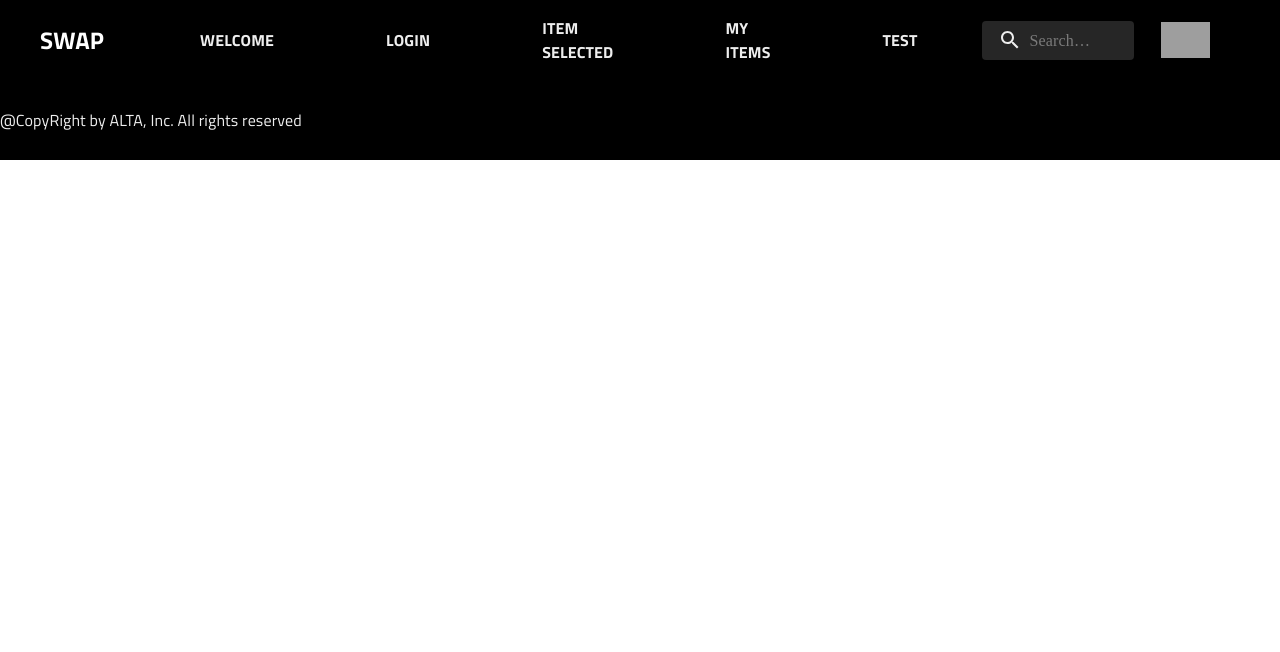
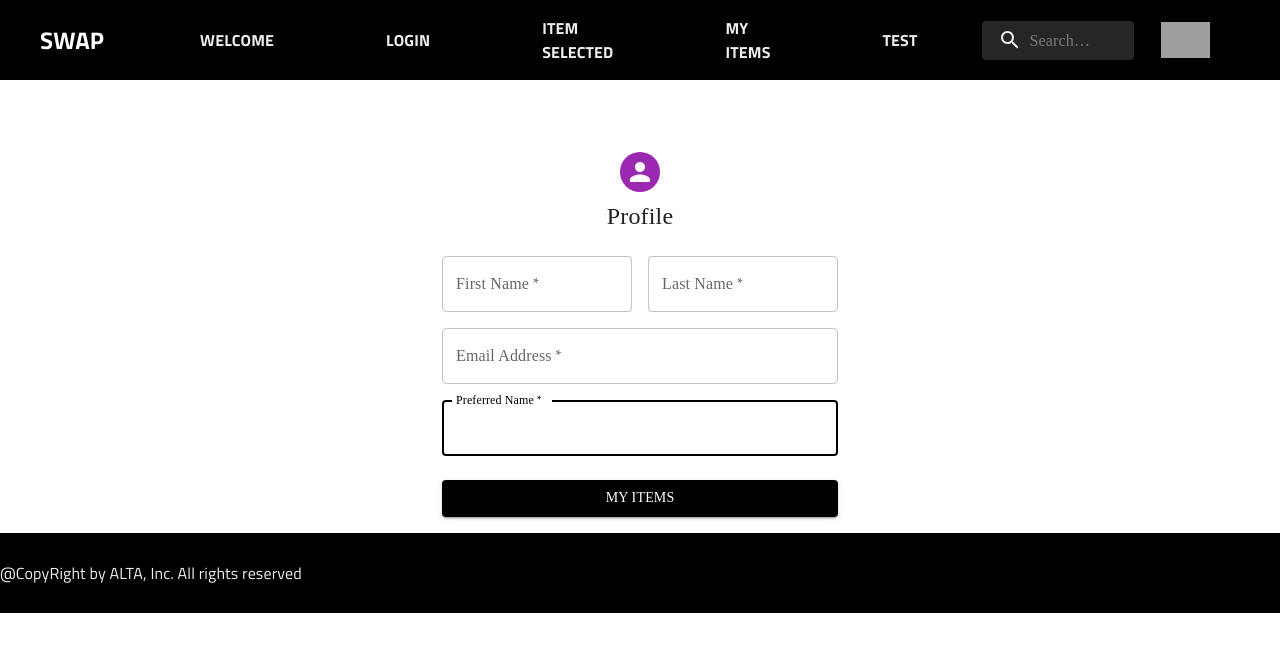
Before and after one commit to acheredn/alta, a React (Create React App) app: page /profile in a window 1280 px wide. Shown: the top 652 px of the page. Built offline with nearby package versions, Linux system fonts and the light colour scheme; no server answers; grey boxes are pictures that could not be loaded.

Commit message:
added a plain profile page

```diff
--- a/src/App.js
+++ b/src/App.js
@@ -10,6 +10,7 @@
 import ItemSelected from './pages/ItemSelected/itemSelected';
 import SignUp from './pages/SignUp/signup';
 import Test from './pages/Test/test';
+import Profile from './pages/Profile/profile';
 import { getFirestore, collection, getDocs } from 'firebase/firestore/lite';
 import Footer from './components/Footer';
 import MyItems from './pages/MyItems/myItems';
@@ -40,6 +41,7 @@
                 <Route path='/sign-up' element={<SignUp />} />
                 <Route path='/my-items' element={<MyItems />} />
                 <Route path='/test' element={<Test />} />
+                <Route path='/profile' element={<Profile />} />
             </Routes>
             <Footer />
         </Router>
--- a/src/components/Navbar/NavBar.js
+++ b/src/components/Navbar/NavBar.js
@@ -6,6 +6,7 @@
 import IconButton from '@mui/material/IconButton';
 import Menu from '@mui/material/Menu';
 import MenuItem from '@mui/material/MenuItem';
+import Link from '@mui/material/Link';
 import Typography from '@mui/material/Typography';
 import {logout, auth} from '../../firebase.js'
 import { styled, alpha } from '@mui/material/styles';
@@ -163,7 +164,10 @@
 					open={Boolean(anchorElUser)}
 					onClose={handleCloseUserMenu}
 				>
-					<MenuItem>
+					<MenuItem
+						component={Link}
+						href='/profile'
+					>
 						Profile
 					</MenuItem>
 					<MenuItem onClick={logout}>
--- /dev/null
+++ b/src/pages/Profile/profile.js
@@ -0,0 +1,99 @@
+// template from https://github.com/mui/material-ui/tree/v5.10.7/docs/data/material/getting-started/templates/sign-up
+
+import React, { useEffect, useState } from 'react';
+// import { Link, useNavigate } from "react-router-dom";
+import Avatar from '@mui/material/Avatar';
+import Button from '@mui/material/Button';
+import CssBaseline from '@mui/material/CssBaseline';
+import TextField from '@mui/material/TextField';
+import Link from '@mui/material/Link';
+import Grid from '@mui/material/Grid';
+import Box from '@mui/material/Box';
+import Typography from '@mui/material/Typography';
+import Container from '@mui/material/Container';
+import { auth, logInWithEmailAndPassword, signInWithGoogle } from "../../firebase";
+import { useAuthState } from "react-firebase-hooks/auth";
+
+// import theme from '../../App';
+// import { ThemeProvider } from 'styled-components';
+
+
+export default function Profile() {
+
+	return (
+		<body>
+		  <Container component="main" maxWidth="xs">
+				<CssBaseline />
+				<Box
+					sx={{
+						marginTop: 8,
+						display: 'flex',
+						flexDirection: 'column',
+						alignItems: 'center',
+					}}
+				>
+					<Avatar sx={{ m: 1, bgcolor: 'secondary.main' }}>
+					</Avatar>
+					<Typography component="h1" variant="h5">
+						Profile
+					</Typography>
+					<Box component="form" sx={{ mt: 3 }}>
+						<Grid container spacing={2}>
+							<Grid item xs={12} sm={6}>
+								<TextField
+									autoComplete="given-name"
+									name="firstName"
+									required
+									fullWidth
+									id="firstName"
+									label="First Name"
+									autoFocus
+								/>
+							</Grid>
+							<Grid item xs={12} sm={6}>
+								<TextField
+									required
+									fullWidth
+									id="lastName"
+									label="Last Name"
+									name="lastName"
+									autoComplete="family-name"
+								/>
+							</Grid>
+							<Grid item xs={12}>
+								<TextField
+									required
+									fullWidth
+									id="email"
+									label="Email Address"
+									name="email"
+									autoComplete="email"
+								/>
+							</Grid>
+							<Grid item xs={12}>
+								<TextField
+									autoComplete="given-name"
+									name="preferred name"
+									required
+									fullWidth
+									id="preferred name"
+									label="Preferred Name"
+									autoFocus
+								/>
+							</Grid>
+						</Grid>
+						<Button
+              component={Link}
+              href='/my-items'
+							fullWidth
+							variant="contained"
+							sx={{ mt: 3, mb: 2 }}
+						>
+							My Items
+						</Button>
+					</Box>
+				</Box>
+			</Container>
+		</body>
+	);
+}
```
